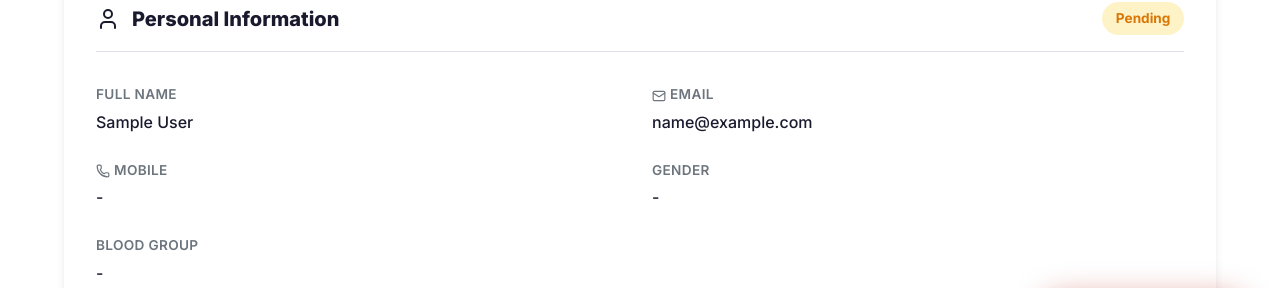
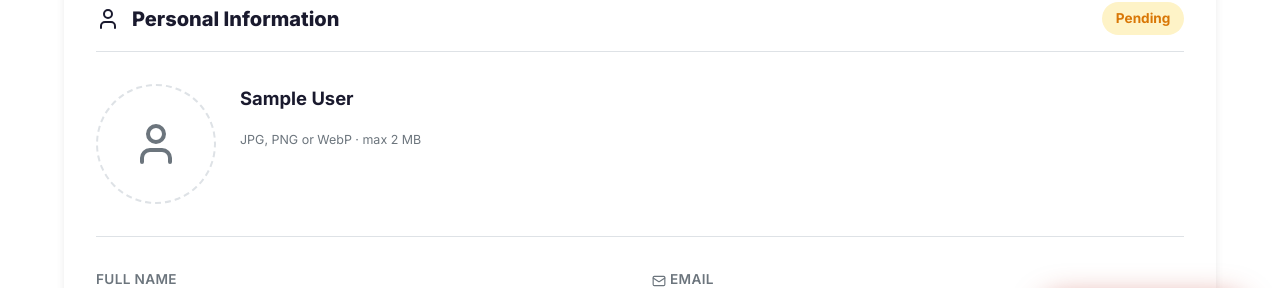
Before and after one commit to boniyeamincse/ndm, a React (Vite) app: page /member/profile in a window 1280 px wide. Shown: the part 428-716 px from the top of the page. Built offline with nearby package versions, Linux system fonts and the light colour scheme; no server answers; sample sign-in values are in the browser's storage.

Commit message:
feature: add member profile photo upload UI

```diff
--- a/src/pages/MemberProfile.css
+++ b/src/pages/MemberProfile.css
@@ -57,6 +57,145 @@
   color: var(--clr-dark);
 }
 
+/* ── Profile Photo Upload ── */
+.profile-photo-section {
+  display: flex;
+  align-items: flex-start;
+  gap: 1.5rem;
+  margin-bottom: 2rem;
+  padding-bottom: 2rem;
+  border-bottom: 1px solid var(--clr-border);
+  flex-wrap: wrap;
+}
+
+.profile-photo-drop {
+  position: relative;
+  width: 120px;
+  height: 120px;
+  min-width: 120px;
+  border-radius: 50%;
+  border: 2px dashed var(--clr-border);
+  cursor: pointer;
+  overflow: hidden;
+  transition: border-color 0.2s, box-shadow 0.2s;
+  background: var(--clr-bg-alt);
+  flex-shrink: 0;
+}
+
+.profile-photo-drop:hover,
+.profile-photo-drop.has-preview:hover {
+  border-color: var(--clr-primary);
+  box-shadow: 0 0 0 4px rgba(192,57,43,.1);
+}
+
+.profile-photo-img {
+  width: 100%;
+  height: 100%;
+  object-fit: cover;
+  display: block;
+}
+
+.profile-photo-placeholder {
+  width: 100%;
+  height: 100%;
+  display: flex;
+  align-items: center;
+  justify-content: center;
+  color: var(--clr-text-muted);
+}
+
+.profile-photo-overlay {
+  position: absolute;
+  inset: 0;
+  background: rgba(0,0,0,.45);
+  display: flex;
+  flex-direction: column;
+  align-items: center;
+  justify-content: center;
+  gap: .3rem;
+  color: #fff;
+  font-size: .75rem;
+  font-weight: 600;
+  opacity: 0;
+  transition: opacity 0.2s;
+}
+
+.profile-photo-drop:hover .profile-photo-overlay {
+  opacity: 1;
+}
+
+.profile-photo-meta {
+  display: flex;
+  flex-direction: column;
+  gap: .4rem;
+  justify-content: center;
+}
+
+.profile-photo-name {
+  font-size: 1.15rem;
+  font-weight: 700;
+  color: var(--clr-dark);
+  margin: 0;
+}
+
+.profile-photo-id {
+  font-size: .85rem;
+  color: var(--clr-text-muted);
+  margin: 0;
+}
+
+.profile-photo-hint {
+  font-size: .78rem;
+  color: var(--clr-text-muted);
+  margin: .2rem 0 0;
+}
+
+.profile-photo-upload-btn {
+  display: inline-flex;
+  align-items: center;
+  gap: .4rem;
+  font-size: .875rem;
+  padding: .45rem .9rem;
+  margin-top: .35rem;
+  width: fit-content;
+}
+
+.profile-photo-msg {
+  font-size: .82rem;
+  padding: .45rem .75rem;
+  margin-top: .25rem;
+}
+
+.profile-photo-spinner {
+  display: inline-block;
+  width: 14px;
+  height: 14px;
+  border: 2px solid rgba(255,255,255,.4);
+  border-top-color: #fff;
+  border-radius: 50%;
+  animation: spin-photo 0.6s linear infinite;
+}
+
+@keyframes spin-photo {
+  to { transform: rotate(360deg); }
+}
+
+.profile-photo-input {
+  display: none;
+}
+
+@media (max-width: 600px) {
+  .profile-photo-section {
+    flex-direction: column;
+    align-items: center;
+    text-align: center;
+  }
+  .profile-photo-meta {
+    align-items: center;
+  }
+}
+
+/* ── Update Request ── */
 .update-request-section {
   background: var(--clr-bg-alt);
   border: 1px dashed var(--clr-border);
--- a/src/pages/MemberProfile.jsx
+++ b/src/pages/MemberProfile.jsx
@@ -1,6 +1,6 @@
-import { useState, useEffect } from 'react';
+import { useState, useEffect, useRef } from 'react';
 import { Link } from 'react-router-dom';
-import { User, Mail, Phone, MapPin, GraduationCap, Briefcase, FileEdit, AlertCircle, CheckCircle2 } from 'lucide-react';
+import { User, Mail, Phone, MapPin, GraduationCap, Briefcase, FileEdit, AlertCircle, CheckCircle2, Camera, Upload } from 'lucide-react';
 import { useLang } from '../context/LanguageContext';
 import { useScrollReveal } from '../hooks/useScrollReveal';
 import './MemberProfile.css';
@@ -16,6 +16,69 @@ export default function MemberProfile() {
   const [updateSuccess, setUpdateSuccess] = useState(false);
   const [busy, setBusy] = useState(false);
   const [error, setError] = useState('');
+
+  // Photo upload
+  const photoInputRef = useRef(null);
+  const [photoPreview, setPhotoPreview] = useState(null);
+  const [photoFile, setPhotoFile] = useState(null);
+  const [photoUploading, setPhotoUploading] = useState(false);
+  const [photoError, setPhotoError] = useState('');
+  const [photoSuccess, setPhotoSuccess] = useState('');
+
+  const handlePhotoSelect = (e) => {
+    const file = e.target.files?.[0];
+    if (!file) return;
+    if (!['image/jpeg', 'image/png', 'image/webp'].includes(file.type)) {
+      setPhotoError(lang === 'en' ? 'Only JPG, PNG, or WebP images are allowed.' : 'শুধুমাত্র JPG, PNG বা WebP ছবি গ্রহণযোগ্য।');
+      return;
+    }
+    if (file.size > 2 * 1024 * 1024) {
+      setPhotoError(lang === 'en' ? 'Image must be smaller than 2 MB.' : 'ছবির আকার ২ MB-এর বেশি হওয়া যাবে না।');
+      return;
+    }
+    setPhotoError('');
+    setPhotoSuccess('');
+    setPhotoFile(file);
+    setPhotoPreview(URL.createObjectURL(file));
+  };
+
+  const handlePhotoUpload = async () => {
+    if (!photoFile) return;
+    setPhotoUploading(true);
+    setPhotoError('');
+    setPhotoSuccess('');
+    try {
+      const formData = new FormData();
+      formData.append('photo', photoFile);
+      const res = await fetch('/api/v1/me/profile/photo', {
+        method: 'POST',
+        headers: {
+          Accept: 'application/json',
+          Authorization: `Bearer ${localStorage.getItem('ndm_token')}`,
+        },
+        body: formData,
+      });
+      const json = await res.json().catch(() => ({}));
+      if (res.ok) {
+        const newPhotoUrl = json.data?.photo_url || json.data?.photo || photoPreview;
+        setMember(prev => prev ? { ...prev, photo: newPhotoUrl } : prev);
+        setPhotoSuccess(lang === 'en' ? 'Profile photo updated!' : 'প্রোফাইল ফটো আপডেট হয়েছে!');
+        setPhotoFile(null);
+      } else {
+        setPhotoError(json.message || (lang === 'en' ? 'Upload failed. Please try again.' : 'আপলোড ব্যর্থ হয়েছে। আবার চেষ্টা করুন।'));
+      }
+    } catch {
+      setPhotoError(lang === 'en' ? 'Network error. Please try again.' : 'নেটওয়ার্ক ত্রুটি। আবার চেষ্টা করুন।');
+    } finally {
+      setPhotoUploading(false);
+    }
+  };
+
+  const handlePhotoDrop = (e) => {
+    e.preventDefault();
+    const file = e.dataTransfer.files?.[0];
+    if (file) handlePhotoSelect({ target: { files: [file] } });
+  };
 
   useEffect(() => {
     async function fetchProfile() {
@@ -137,6 +200,73 @@ export default function MemberProfile() {
               </span>
             </div>
 
+            {/* ── Photo Upload ── */}
+            <div className="profile-photo-section">
+              <div
+                className={`profile-photo-drop${photoPreview ? ' has-preview' : ''}`}
+                onDragOver={e => e.preventDefault()}
+                onDrop={handlePhotoDrop}
+                onClick={() => photoInputRef.current?.click()}
+                title={lang === 'en' ? 'Click or drag to change photo' : 'ফটো পরিবর্তন করতে ক্লিক বা ড্র্যাগ করুন'}
+              >
+                {photoPreview || member?.photo ? (
+                  <img
+                    src={photoPreview || member.photo}
+                    alt="Profile"
+                    className="profile-photo-img"
+                  />
+                ) : (
+                  <div className="profile-photo-placeholder">
+                    <User size={48} />
+                  </div>
+                )}
+                <div className="profile-photo-overlay">
+                  <Camera size={20} />
+                  <span>{lang === 'en' ? 'Change Photo' : 'ফটো পরিবর্তন'}</span>
+                </div>
+              </div>
+
+              <div className="profile-photo-meta">
+                <p className="profile-photo-name">{member?.full_name || user?.name}</p>
+                <p className="profile-photo-id">{member?.member_no ? `# ${member.member_no}` : ''}</p>
+
+                {photoFile && (
+                  <button
+                    className="btn btn-primary profile-photo-upload-btn"
+                    onClick={handlePhotoUpload}
+                    disabled={photoUploading}
+                  >
+                    {photoUploading
+                      ? <><span className="profile-photo-spinner" /> {lang === 'en' ? 'Uploading...' : 'আপলোড হচ্ছে...'}</>
+                      : <><Upload size={16} /> {lang === 'en' ? 'Save Photo' : 'ফটো সেভ করুন'}</>}
+                  </button>
+                )}
+
+                {photoError && (
+                  <div className="form-alert form-alert--error profile-photo-msg">
+                    <AlertCircle size={14} /><span>{photoError}</span>
+                  </div>
+                )}
+                {photoSuccess && (
+                  <div className="form-alert form-alert--success profile-photo-msg">
+                    <CheckCircle2 size={14} /><span>{photoSuccess}</span>
+                  </div>
+                )}
+
+                <p className="profile-photo-hint">
+                  {lang === 'en' ? 'JPG, PNG or WebP · max 2 MB' : 'JPG, PNG বা WebP · সর্বোচ্চ ২ MB'}
+                </p>
+              </div>
+            </div>
+
+            <input
+              ref={photoInputRef}
+              type="file"
+              accept="image/jpeg,image/png,image/webp"
+              className="profile-photo-input"
+              onChange={handlePhotoSelect}
+            />
+
             <div className="profile-grid">
               <InfoField label={lang === 'en' ? 'Full Name' : 'পূর্ণ নাম'} value={member?.full_name || user?.name} />
               <InfoField label={lang === 'en' ? 'Email' : 'ইমেইল'} value={user?.email} icon={Mail} />
```
